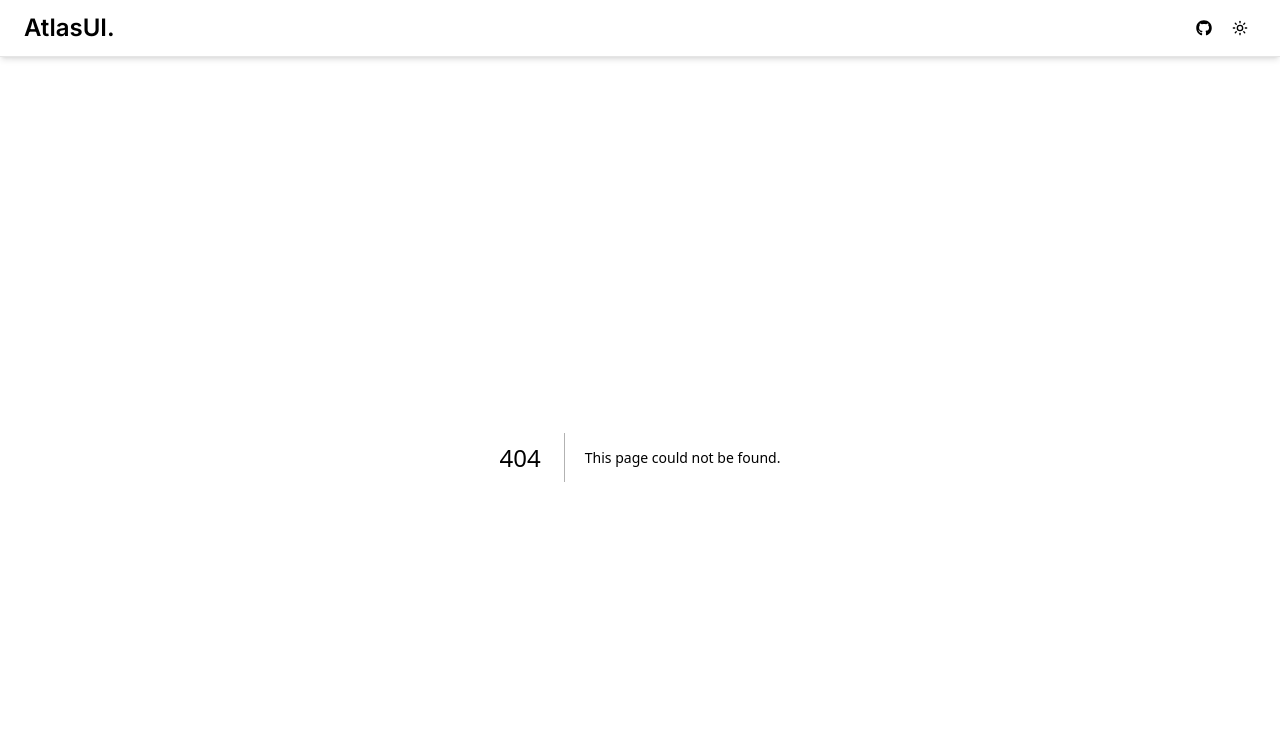
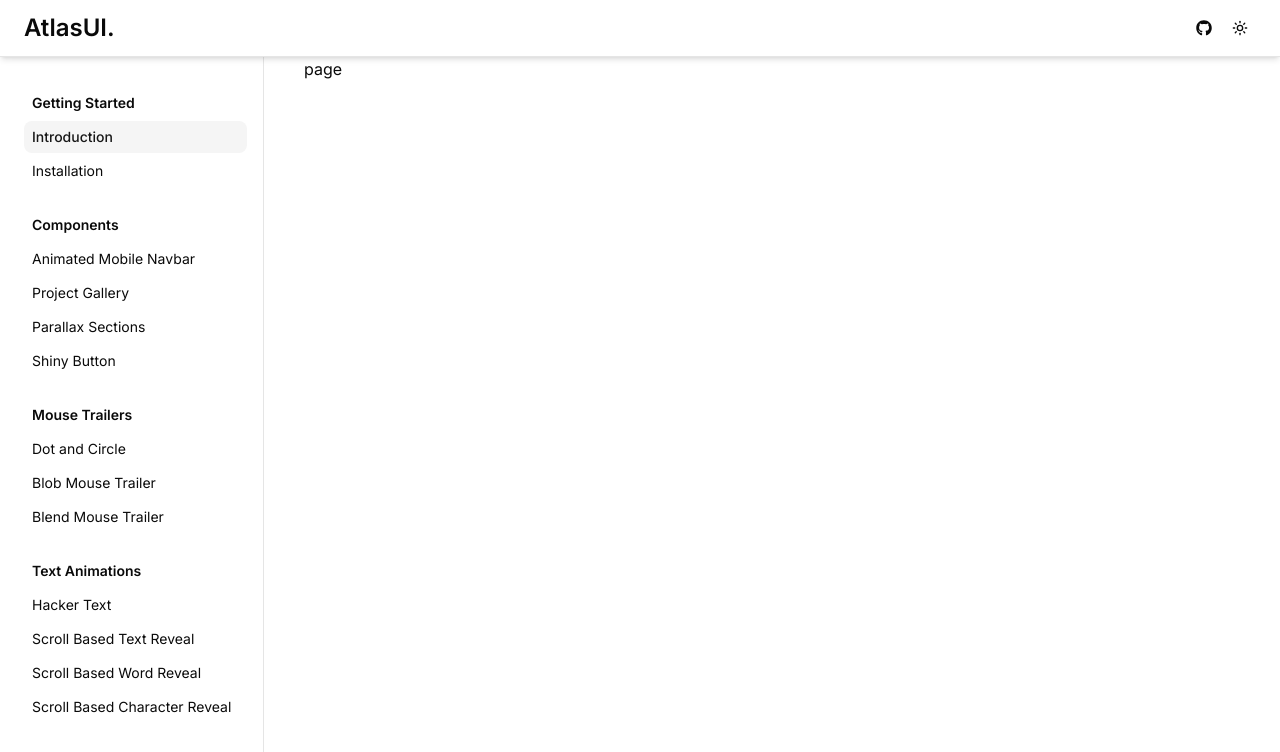
Before and after one commit to SnehdeepDupare/atlas-ui, a Next.js app: page /docs in a window 1280 px wide. Before the commit this address had no page. Shown: the top 752 px of the page. Built offline with nearby package versions, Linux system fonts and the light colour scheme.

Commit message:
create docs layout and added docs sidebar

```diff
--- /dev/null
+++ b/app/(docs)/docs/layout.tsx
@@ -0,0 +1,21 @@
+import { DocsNav } from "@/components/docs-nav";
+import { docsConfig } from "@/config/docs";
+
+export default function DocsLayout({
+  children,
+}: {
+  children: React.ReactNode;
+}) {
+  return (
+    <div className="container-wrapper">
+      <div className="container flex-1 items-start md:grid md:grid-cols-[220px_minmax(0,1fr)] md:gap-6 lg:grid-cols-[240px_minmax(0,1fr)] lg:gap-10">
+        <aside className="border-grid fixed top-14 z-30 hidden h-[calc(100vh-3.5rem)] w-full shrink-0 border-r md:sticky md:block">
+          <div className="h-full  py-6 pr-4 lg:py-8">
+            <DocsNav config={docsConfig} />
+          </div>
+        </aside>
+        {children}
+      </div>
+    </div>
+  );
+}
--- /dev/null
+++ b/app/(docs)/docs/page.tsx
@@ -0,0 +1,7 @@
+import React from "react";
+
+const page = () => {
+  return <div>page</div>;
+};
+
+export default page;
--- /dev/null
+++ b/components/docs-nav.tsx
@@ -0,0 +1,85 @@
+"use client";
+
+import Link from "next/link";
+import { usePathname } from "next/navigation";
+
+import { type DocsConfig } from "@/config/docs";
+import { cn } from "@/lib/utils";
+import { SidebarNavItem } from "@/types/nav";
+
+export function DocsNav({ config }: { config: DocsConfig }) {
+  const pathname = usePathname();
+
+  const items = config.sidebarNav;
+
+  return items.length ? (
+    <div className="flex flex-col gap-6">
+      {items.map((item, index) => (
+        <div key={index} className="flex flex-col gap-1">
+          <h4 className="rounded-md px-2 py-1 text-sm font-semibold">
+            {item.title}{" "}
+            {item.label && (
+              <span className="ml-2 rounded-md bg-[#adfa1d] px-1.5 py-0.5 text-xs font-normal leading-none text-[#000000] no-underline group-hover:no-underline">
+                {item.label}
+              </span>
+            )}
+          </h4>
+          {item?.items?.length && (
+            <DocsNavItems items={item.items} pathname={pathname} />
+          )}
+        </div>
+      ))}
+    </div>
+  ) : null;
+}
+
+function DocsNavItems({
+  items,
+  pathname,
+}: {
+  items: SidebarNavItem[];
+  pathname: string | null;
+}) {
+  return items?.length ? (
+    <div className="grid grid-flow-row auto-rows-max gap-0.5 text-sm">
+      {items.map((item, index) =>
+        item.href && !item.disabled ? (
+          <Link
+            key={index}
+            href={item.href}
+            className={cn(
+              "group flex h-8 w-full items-center rounded-lg px-2 font-normal text-foreground underline-offset-2 hover:bg-accent hover:text-accent-foreground",
+              item.disabled && "cursor-not-allowed opacity-60",
+              pathname === item.href &&
+                "bg-accent font-medium text-accent-foreground"
+            )}
+            target={item.external ? "_blank" : ""}
+            rel={item.external ? "noreferrer" : ""}
+          >
+            {item.title}
+            {item.label && (
+              <span className="ml-2 rounded-md bg-[#adfa1d] px-1.5 py-0.5 text-xs leading-none text-[#000000] no-underline group-hover:no-underline">
+                {item.label}
+              </span>
+            )}
+          </Link>
+        ) : (
+          <span
+            key={index}
+            className={cn(
+              "flex w-full cursor-not-allowed items-center rounded-md p-2 text-muted-foreground hover:underline",
+              item.disabled && "cursor-not-allowed opacity-60"
+            )}
+          >
+            {item.title}
+            {item.label && (
+              <span className="ml-2 rounded-md bg-muted px-1.5 py-0.5 text-xs leading-none text-muted-foreground no-underline group-hover:no-underline">
+                {item.label}
+              </span>
+            )}
+          </span>
+        )
+      )}
+    </div>
+  ) : null;
+}
--- /dev/null
+++ b/config/docs.ts
@@ -0,0 +1,125 @@
+import { MainNavItem, SidebarNavItem } from "@/types/nav";
+
+export interface DocsConfig {
+  mainNav: MainNavItem[];
+  sidebarNav: SidebarNavItem[];
+}
+
+export const docsConfig: DocsConfig = {
+  mainNav: [
+    {
+      title: "Home",
+      href: "/",
+    },
+    {
+      title: "Documentation",
+      href: "/docs",
+    },
+    {
+      title: "Components",
+      href: "/docs/components/animated-mobile-navbar",
+    },
+  ],
+  sidebarNav: [
+    {
+      title: "Getting Started",
+      items: [
+        {
+          title: "Introduction",
+          href: "/docs",
+          items: [],
+        },
+        {
+          title: "Installation",
+          href: "/docs/installation",
+          items: [],
+        },
+      ],
+    },
+    // {
+    //   title: "Installation",
+    //   items: [
+    //     {
+    //       title: "Next.js",
+    //       href: "/docs/installation/next",
+    //       items: [],
+    //     },
+    //     {
+    //       title: "Javascript",
+    //       href: "/docs/installation/javascript",
+    //       items: [],
+    //     },
+    //   ],
+    // },
+    {
+      title: "Components",
+      items: [
+        {
+          title: "Animated Mobile Navbar",
+          href: "/docs/components/animated-mobile-navbar",
+          items: [],
+        },
+        {
+          title: "Project Gallery",
+          href: "/docs/components/project-gallery",
+          items: [],
+        },
+        {
+          title: "Parallax Sections",
+          href: "/docs/components/parallax-sections",
+          items: [],
+        },
+        {
+          title: "Shiny Button",
+          href: "/docs/components/shiny-button",
+          items: [],
+        },
+      ],
+    },
+    {
+      title: "Mouse Trailers",
+      items: [
+        {
+          title: "Dot and Circle",
+          href: "/docs/components/dot-and-circle-mouse-trailer",
+          items: [],
+        },
+        {
+          title: "Blob Mouse Trailer",
+          href: "/docs/components/blob-mouse-trailer",
+          items: [],
+        },
+        {
+          title: "Blend Mouse Trailer",
+          href: "/docs/components/blend-mouse-trailer",
+          items: [],
+        },
+      ],
+    },
+    {
+      title: "Text Animations",
+      items: [
+        {
+          title: "Hacker Text",
+          href: "/docs/components/hacker-text",
+          items: [],
+        },
+        {
+          title: "Scroll Based Text Reveal",
+          href: "/docs/components/scroll-based-text-reveal",
+          items: [],
+        },
+        {
+          title: "Scroll Based Word Reveal",
+          href: "/docs/components/scroll-based-word-reveal",
+          items: [],
+        },
+        {
+          title: "Scroll Based Character Reveal",
+          href: "/docs/components/scroll-based-character-reveal",
+          items: [],
+        },
+      ],
+    },
+  ],
+};
--- /dev/null
+++ b/types/nav.ts
@@ -0,0 +1,20 @@
+export interface NavItem {
+  title: string;
+  href?: string;
+  disabled?: boolean;
+  external?: boolean;
+  label?: string;
+}
+
+export interface NavItemWithChildren extends NavItem {
+  items: NavItemWithChildren[];
+}
+
+export interface MainNavItem extends NavItem {}
+
+export interface SidebarNavItem extends NavItemWithChildren {}
+
+export interface DocsConfig {
+  mainNav: MainNavItem[];
+  sidebarNav: SidebarNavItem[];
+}
```
